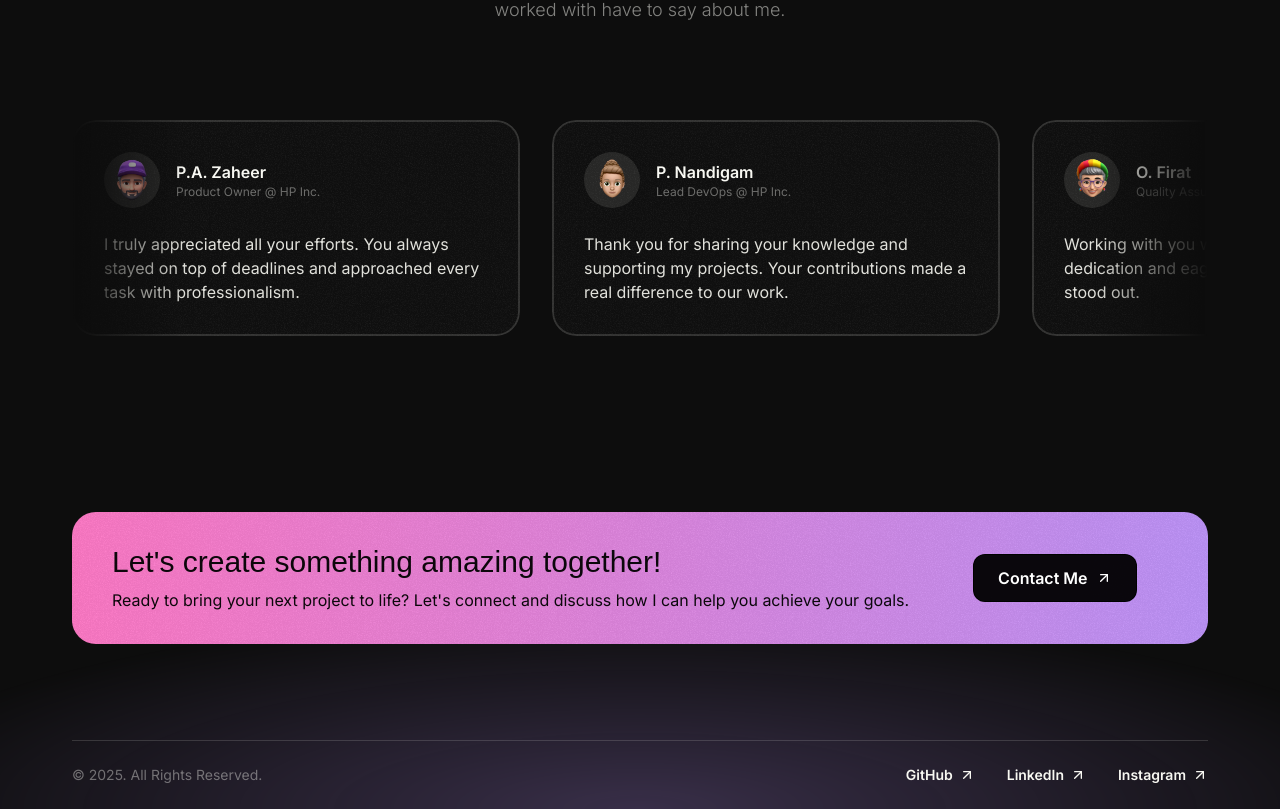
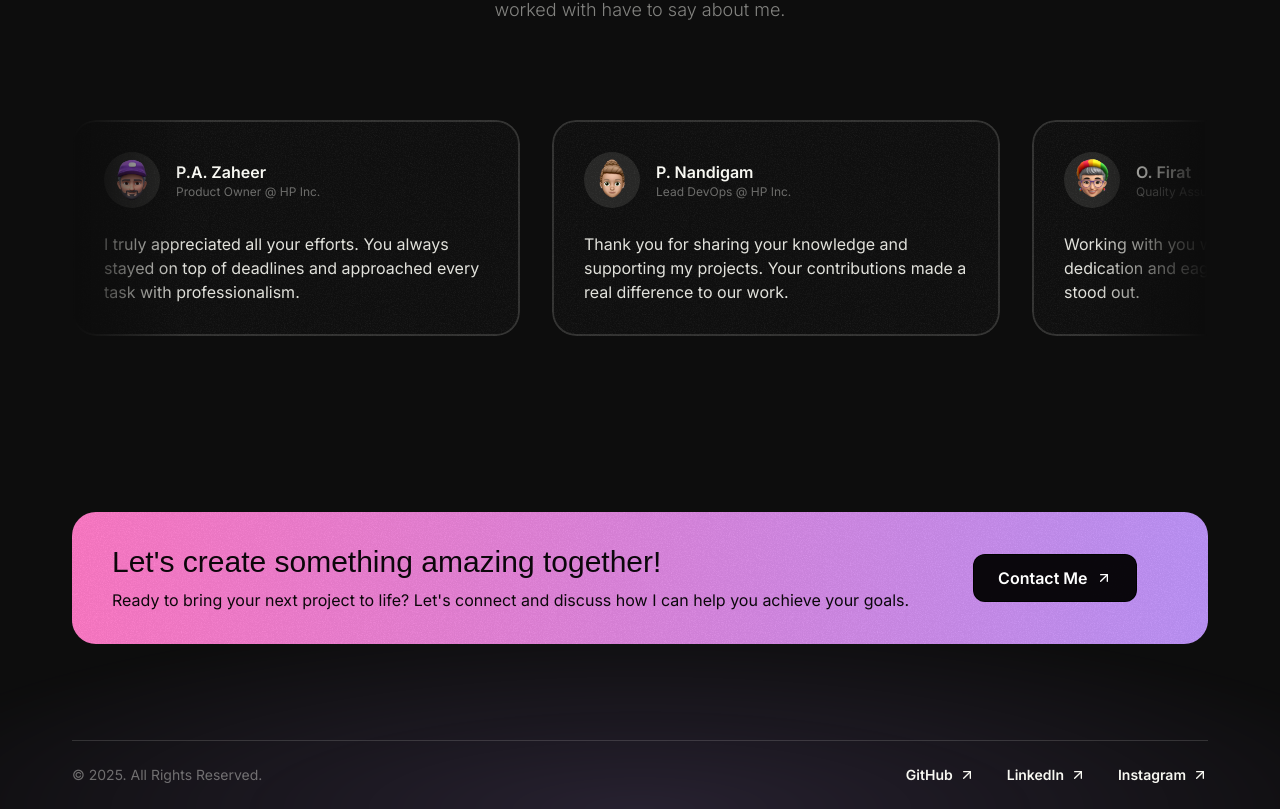
Before and after one commit to ynncstslv/dev, a Next.js app: page / in a window 1280 px wide. Shown: the part 4712-5521 px from the top of the page. Built offline with nearby package versions, Linux system fonts and the light colour scheme; a web font is replaced by a local one.

Commit message:
fix: opacity on footer section

```diff
--- a/src/sections/Footer.tsx
+++ b/src/sections/Footer.tsx
@@ -4,7 +4,7 @@ import ArrowUpRightIcon from '@/assets/icons/arrow-up-right.svg';
 export default function Footer() {
 	return (
 		<footer className="relative z-0 overflow-x-clip">
-			<div className="w-[1600px] h-[400px] bottom-0 left-1/2 absolute -translate-x-1/2 bg-[#BD93F9]/25 -z-50 [mask-image:radial-gradient(50%_50%_at_bottom_center,black,transparent)]" />
+			<div className="w-[1600px] h-[400px] bottom-0 left-1/2 absolute -translate-x-1/2 bg-[#BD93F9]/15 -z-50 [mask-image:radial-gradient(50%_50%_at_bottom_center,black,transparent)]" />
 			<div className="container">
 				<div className="flex flex-col items-center gap-6 py-6 text-sm border-t border-[#F8F8F2]/15 md:flex-row md:justify-between">
 					<div className="text-[#F8F8F2]/40">
```
